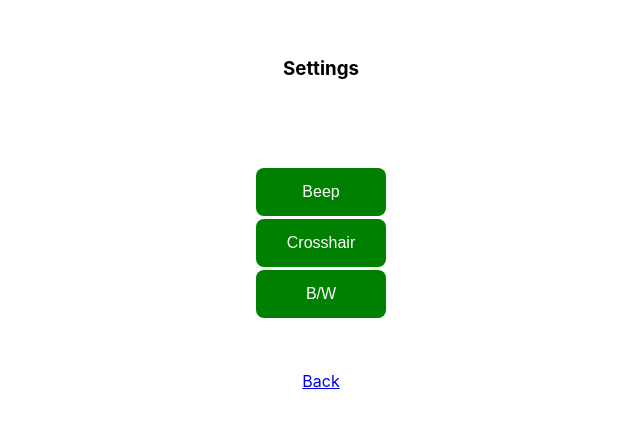
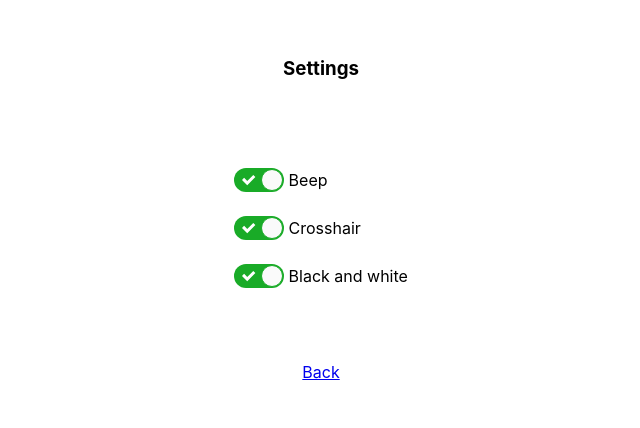
Before and after one commit to maslick/kameroon, a React (Create React App) app: page /settings in a window 1280 px wide. Shown: the part 212-640 px from the top of the page, without its empty margins (319-959 px from the left). Built offline with nearby package versions, Linux system fonts and the light colour scheme.

Commit message:
new design for toggle buttons

```diff
--- a/package.json
+++ b/package.json
@@ -10,6 +10,7 @@
     "react-redux": "^7.2.9",
     "react-router-dom": "^5.3.4",
     "react-scripts": "5.0.1",
+    "react-toggle": "^4.1.3",
     "react-usestateref": "^1.0.8",
     "redux": "^4.2.1",
     "styled-components": "4.3.2",
--- a/src/settings/index.js
+++ b/src/settings/index.js
@@ -1,9 +1,10 @@
 import React, {Fragment} from "react";
 import {Footer, Root} from "../styles";
-import {Button} from "../scan/styles";
 import {useDispatch, useSelector} from "react-redux";
 import {SET_BEEP, SET_BW, SET_CROSSHAIR} from "../reducers/prefs";
 import {useHistory} from "react-router-dom";
+import Toggle from 'react-toggle';
+import "react-toggle/style.css";
 
 export default function Settings() {
   const dispatch = useDispatch();
@@ -53,13 +54,29 @@ export default function Settings() {
       </Root>
 
       <Footer>
-        <Button onClick={handleSetBeep} style={beepStyle()}>Beep</Button>
-        <div style={{flexBasis: "100%", height: 0}}></div>
-        <Button onClick={handleSetCrosshair} style={crossHairStyle()}>Crosshair</Button>
-        <div style={{flexBasis: "100%", height: 0}}></div>
-        <Button onClick={handleSetBw} style={bwStyle()}>B/W</Button>
-        <div style={{flexBasis: "100%", height: 50}}></div>
-        <a href="/" onClick={(e)=> {
+        <div>
+          <Toggle
+            id='beep-status'
+            defaultChecked={beepOn}
+            onChange={handleSetBw}/>
+          <label htmlFor='beep-status' style={{verticalAlign: "super"}}>&nbsp;Beep</label>
+          <div style={{flexBasis: "100%", height: 20}}></div>
+          <Toggle
+            id='crosshair-status'
+            defaultChecked={crossHairOn}
+            onChange={handleSetCrosshair}/>
+          <label htmlFor='bw-status' style={{verticalAlign: "super"}}>&nbsp;Crosshair</label>
+          <div style={{flexBasis: "100%", height: 20}}></div>
+          <Toggle
+            id='bw-status'
+            defaultChecked={bwOn}
+            onChange={handleSetBw}/>
+          <label htmlFor='bw-status' style={{verticalAlign: "super"}}>&nbsp;Black and white</label>
+
+        </div>
+
+        <div style={{flexBasis: "100%", height: 70}}></div>
+        <a href="/" onClick={(e) => {
           e.preventDefault();
           go(-1);
         }}>Back</a>
```
Also changed, not shown: 1 other file (tests, documents, lock files or other folders).
